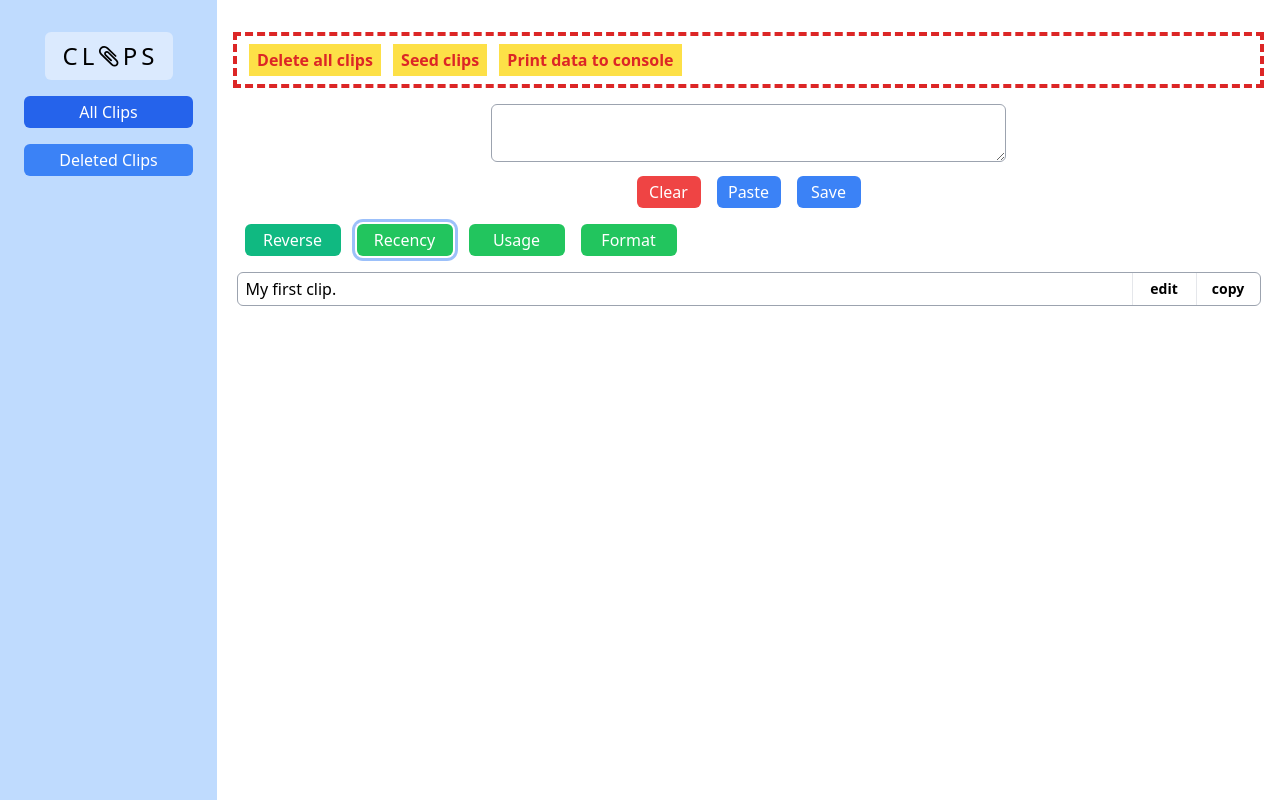
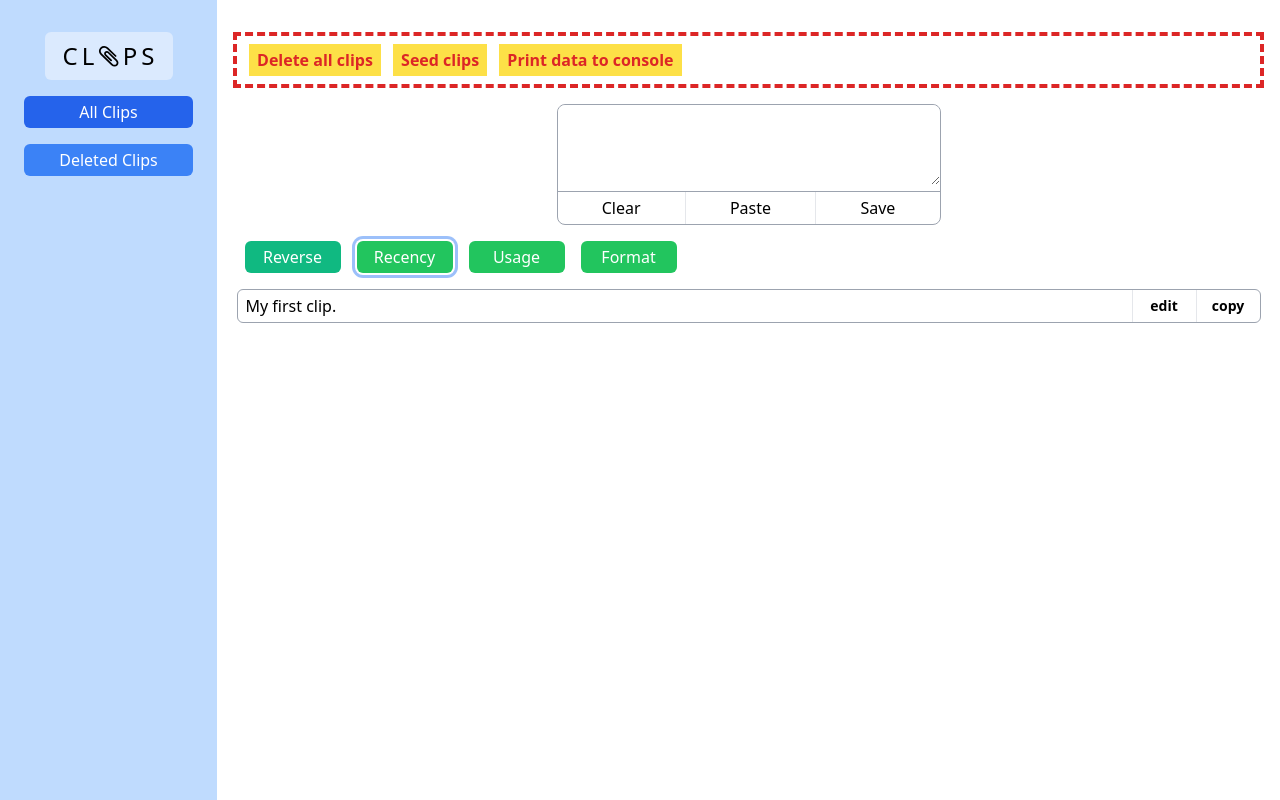
Before and after one commit to jim-x-lin/clips, a SvelteKit app: page / in a window 1280 px wide. Built offline with nearby package versions, Linux system fonts and the light colour scheme.

Commit message:
Update AddClip component

```diff
--- a/src/routes/+page.svelte
+++ b/src/routes/+page.svelte
@@ -13,7 +13,7 @@
 	<SideBar bind:filterCriteria />
 	<div class="container px-4 py-8">
 		<Debug />
-		<AddClip bind:clips={$clipsStore} />
+		{#if filterCriteria !== FilterEnum.DELETED}<AddClip bind:clips={$clipsStore} />{/if}
 		<ClipList bind:clips={$clipsStore} {filterCriteria} />
 	</div>
 </div>
--- a/src/routes/components/AddClip.svelte
+++ b/src/routes/components/AddClip.svelte
@@ -53,26 +53,20 @@
 	}
 </script>
 
-<div class="mx-auto w-1/2">
-	<textarea
-		bind:value={contentToSave}
-		class="h-10h my-4 mb-2 w-full resize-y rounded-md border border-gray-400 px-2 py-1"
-	/>
-	<div class="flex justify-center">
+<div class="mx-auto my-4 w-96 divide-y rounded-lg border border-gray-400">
+	<textarea bind:value={contentToSave} class="h-20 w-full resize-y rounded-t-lg py-1 px-2" />
+	<div class="flex justify-center divide-x divide-solid border-gray-400">
 		<button
 			on:click={handleClickClear}
-			class="text-md mx-2 w-16 rounded-md border-none bg-red-500 px-2 py-1 text-white hover:bg-red-600"
-			>Clear</button
+			class="text-md grow rounded-bl-md border-none px-2 py-1 hover:bg-gray-300">Clear</button
 		>
-		<button
-			on:click={handleClickPaste}
-			class="text-md mx-2 w-16 rounded-md border-none bg-blue-500 px-2 py-1 text-white hover:bg-blue-600"
+		<button on:click={handleClickPaste} class="text-md grow border-none px-2 py-1 hover:bg-gray-300"
 			>Paste</button
 		>
 		<button
+			class:cursor-not-allowed={contentToSave.length === 0}
 			on:click={handleClickSave}
-			class="text-md mx-2 w-16 rounded-md border-none bg-blue-500 px-2 py-1 text-white hover:bg-blue-600"
-			>Save</button
+			class="text-md grow rounded-br-md border-none px-2 py-1 hover:bg-gray-300">Save</button
 		>
 	</div>
 </div>
```
